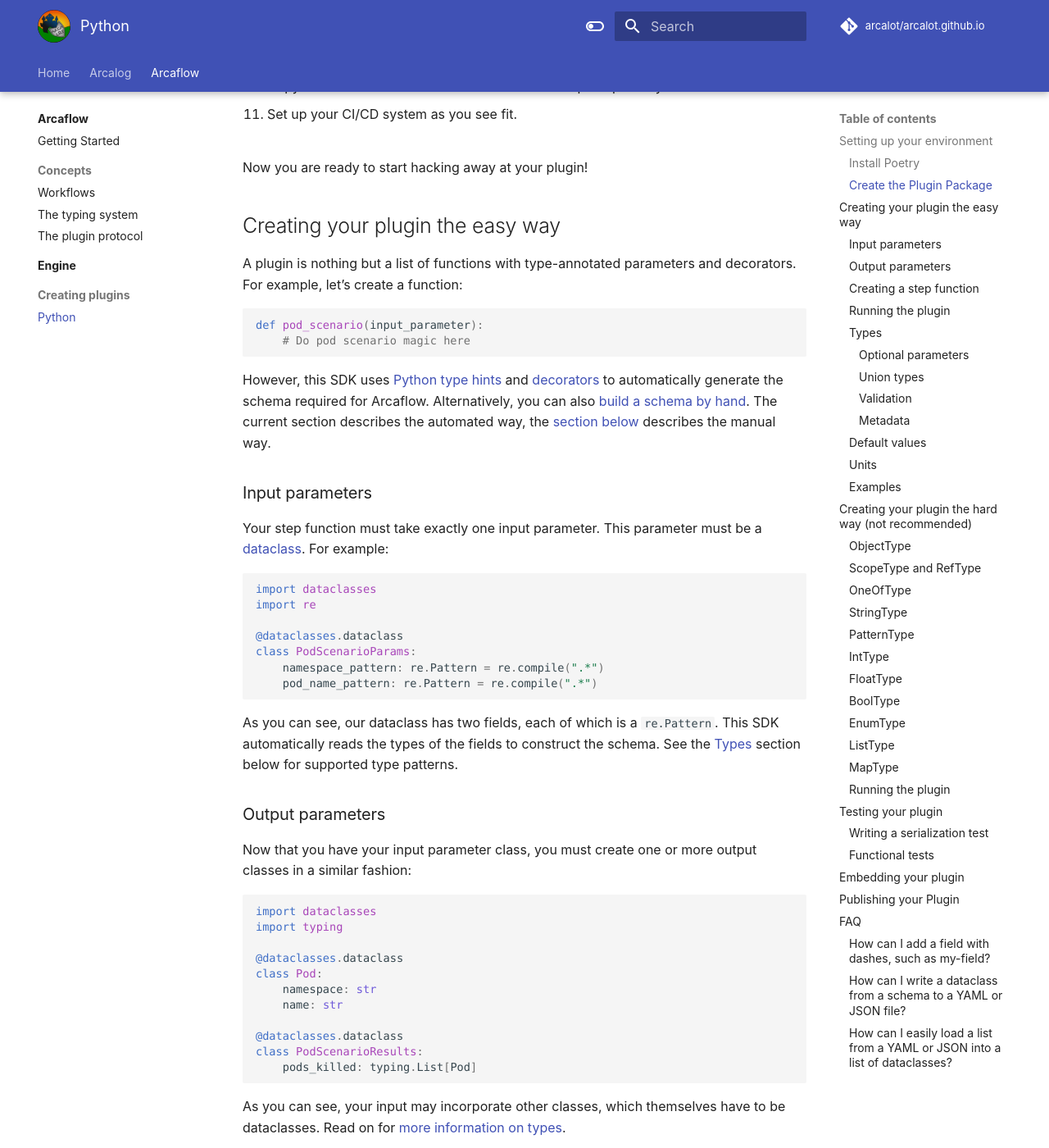
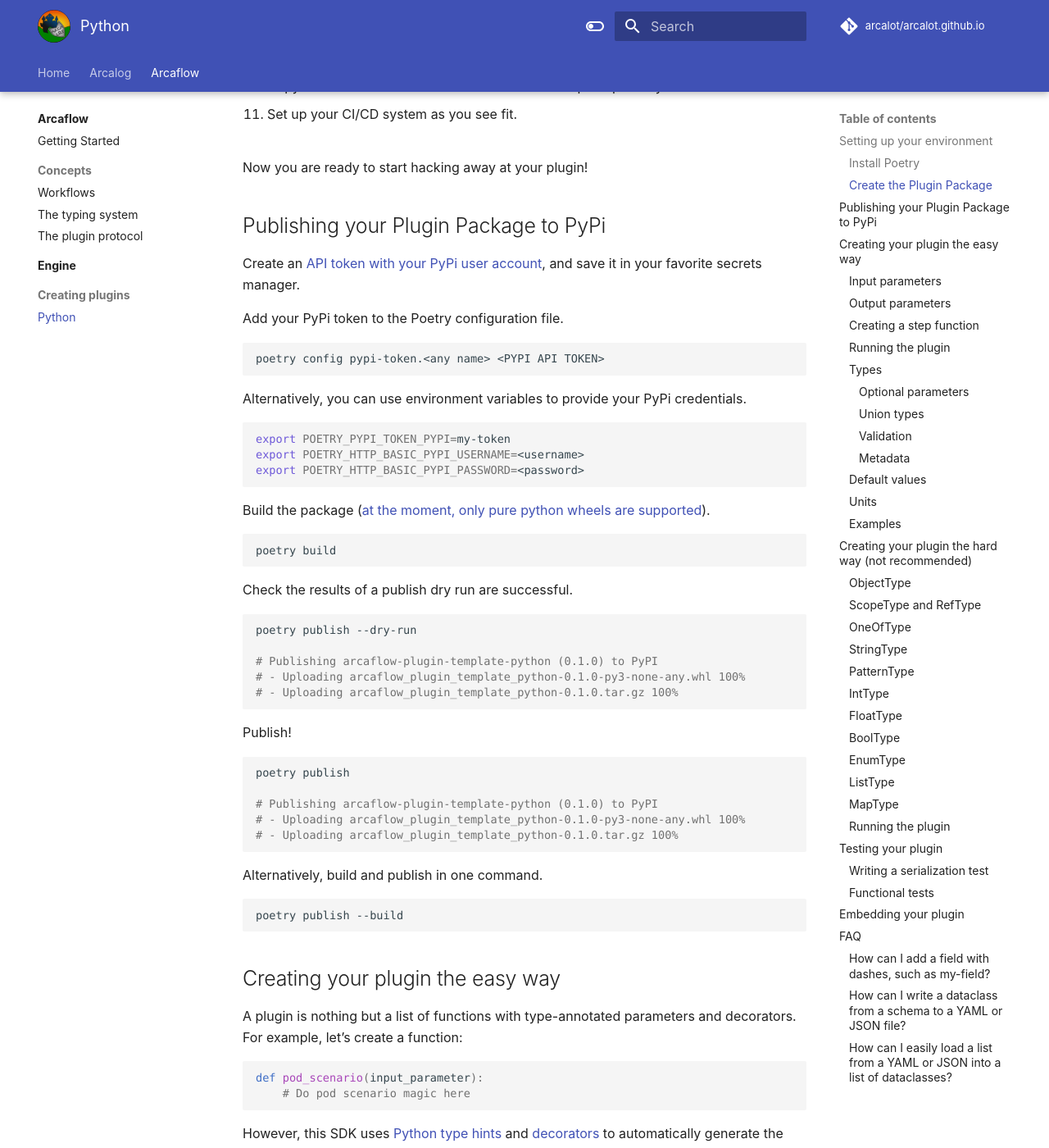
Before and after one commit to arcalot/arcalot.github.io, an MkDocs documentation site: the page built from docs/arcaflow/creating-plugins/python.md, in a window 1280 px wide and 1400 px high, scrolled down 2501 px. Shown: the whole window at 82% size. Built offline with MkDocs 1.6.1 and Material for MkDocs 9.7.7, drawn with Linux system fonts in a browser that asks for light colours; comment, search, counter and statistics services are not loaded; some of the changed text lies outside the part shown.

Commit message:
add instructions on how to publish a python package with poetry

````diff
--- a/docs/arcaflow/creating-plugins/python.md
+++ b/docs/arcaflow/creating-plugins/python.md
@@ -169,8 +169,59 @@ First, you will have to set up your environment.
     12. Set up your CI/CD system as you see fit.
 
 
+Now you are ready to start hacking away at your plugin!
 
-Now you are ready to start hacking away at your plugin!
+
+## Publishing your Plugin Package to PyPi
+
+Create an [API token with your PyPi user account](https://pypi.org/help/#apitoken), and save it in your favorite secrets manager.
+
+Add your PyPi token to the Poetry configuration file.
+
+```shell
+poetry config pypi-token.<any name> <PYPI API TOKEN>
+```
+
+Alternatively, you can use environment variables to provide your PyPi credentials.
+
+```shell
+export POETRY_PYPI_TOKEN_PYPI=my-token
+export POETRY_HTTP_BASIC_PYPI_USERNAME=<username>
+export POETRY_HTTP_BASIC_PYPI_PASSWORD=<password>
+```
+
+Build the package ([at the moment, only pure python wheels are supported](https://python-poetry.org/docs/cli/#build)).
+
+```shell
+poetry build
+```
+
+Check the results of a publish dry run are successful.
+
+```shell
+poetry publish --dry-run
+
+# Publishing arcaflow-plugin-template-python (0.1.0) to PyPI
+# - Uploading arcaflow_plugin_template_python-0.1.0-py3-none-any.whl 100%
+# - Uploading arcaflow_plugin_template_python-0.1.0.tar.gz 100%
+```
+
+Publish!
+
+```shell
+poetry publish
+
+# Publishing arcaflow-plugin-template-python (0.1.0) to PyPI
+# - Uploading arcaflow_plugin_template_python-0.1.0-py3-none-any.whl 100%
+# - Uploading arcaflow_plugin_template_python-0.1.0.tar.gz 100%
+```
+
+Alternatively, build and publish in one command.
+
+```shell
+poetry publish --build
+```
+
 
 ## Creating your plugin the easy way
 
````
Also changed, not shown: other parts of docs/arcaflow/creating-plugins/python.md (+0 -5 lines).
